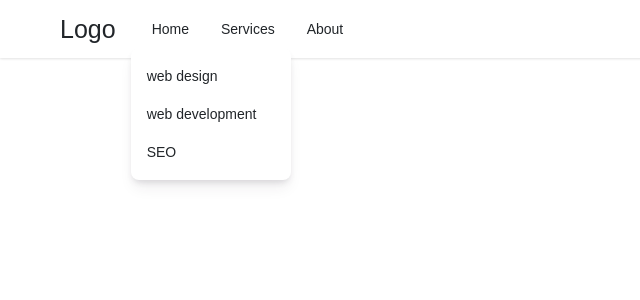
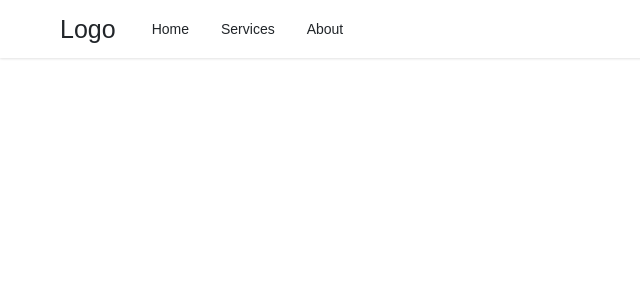
Before and after one commit to AlainBartmanDilaw/sports-bets, a React (Create React App) app: page / in a window 1280 px wide. Shown: the top 300 px of the page, without its empty margins (0-640 px from the left). Built offline with nearby package versions, Linux system fonts and the light colour scheme.

Commit message:
Gestion améliorée de l'affichage des sous menus

```diff
--- a/src/App.css
+++ b/src/App.css
@@ -95,7 +95,7 @@ button span {
   list-style: none;
   background-color: #fff;
   border-radius: 0.5rem;
-  /*display: none;*/
+  display: none;
 }
 
 .dropdown.show {
--- a/src/components/Dropdown.tsx
+++ b/src/components/Dropdown.tsx
@@ -3,10 +3,11 @@ import IMenuItem from "../IMenuItem";
 // Define your component props
 type SubItemProps = {
     submenus: IMenuItem[];
+    dropdown: boolean;
 }
-const Dropdown: React.FC<SubItemProps> = ({submenus}) => {
+const Dropdown: React.FC<SubItemProps> = ({submenus, dropdown}) => {
     return (
-        <ul className="dropdown">
+        <ul className={`dropdown ${dropdown ? "show" : ""}`}>
             {submenus.map((submenu: IMenuItem, index: number) => (
                 <li key={index} className="menu-items">
                     <a href={submenu.url}>{submenu.title}</a>
--- a/src/components/MenuItems.tsx
+++ b/src/components/MenuItems.tsx
@@ -1,3 +1,5 @@
+import { useState } from "react";
+
 import IMenuItem from '../IMenuItem';
 import Dropdown from './Dropdown';
 
@@ -5,14 +7,20 @@ type ItemProps = {
     item: IMenuItem;
 }
 const MenuItems: React.FC<ItemProps> = ({ item }) => {
+    const [dropdown, setDropdown] = useState(false);
     return (
         <li className="menu-items">
             {item.submenu ? (
                 <>
-                    <button type="button" aria-haspopup="menu">
+                    <button type="button" aria-haspopup="menu"
+                            aria-expanded={dropdown ? "true" : "false"}
+                            onClick={() => setDropdown((prev) => !prev)}
+                    >
                         {item.title}{' '}
                     </button>
-                    <Dropdown submenus={item.submenu} />
+                    <Dropdown submenus={item.submenu}
+                              dropdown={dropdown}
+                    />
                 </>
             ) : (
                 <a href={item.url}>{item.title}</a>
```
